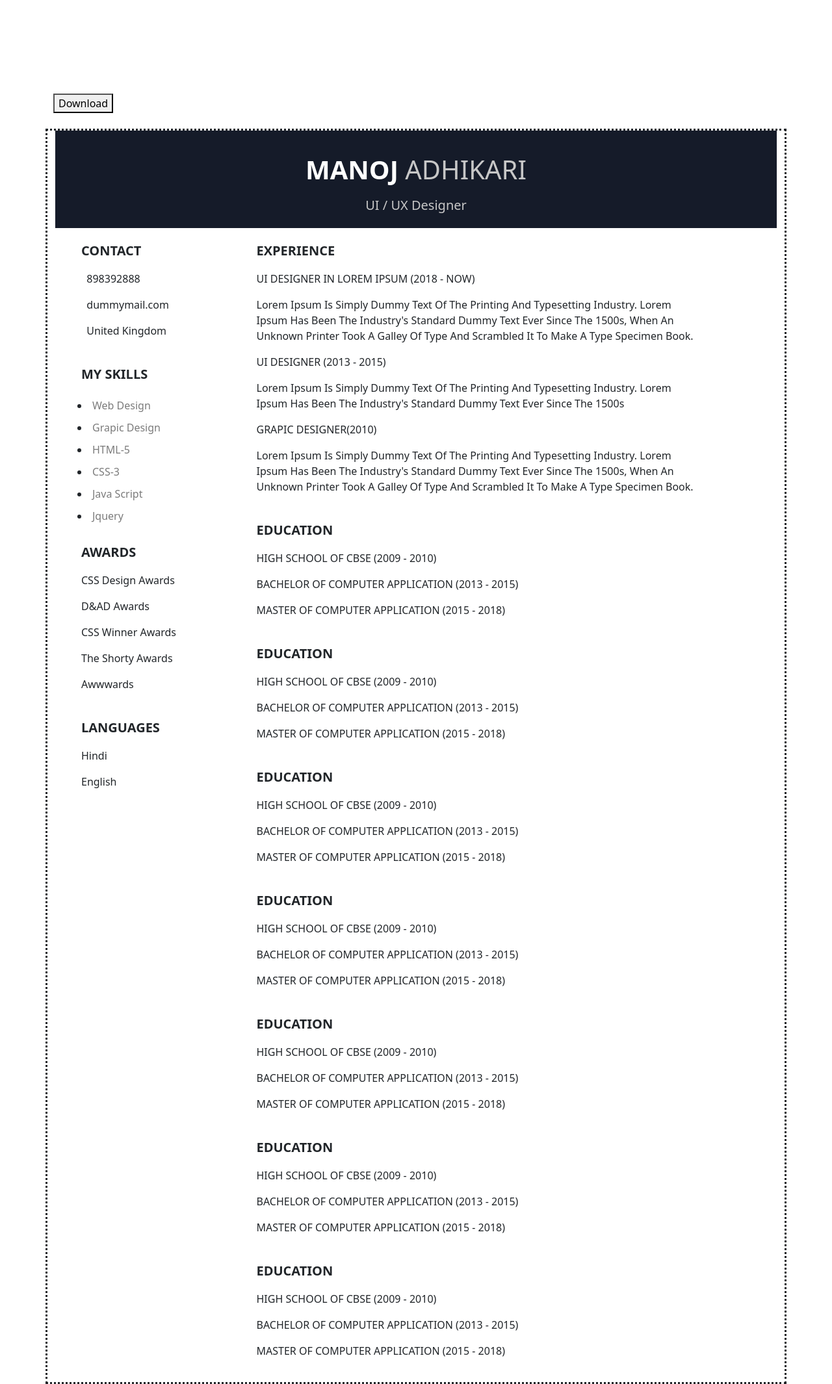
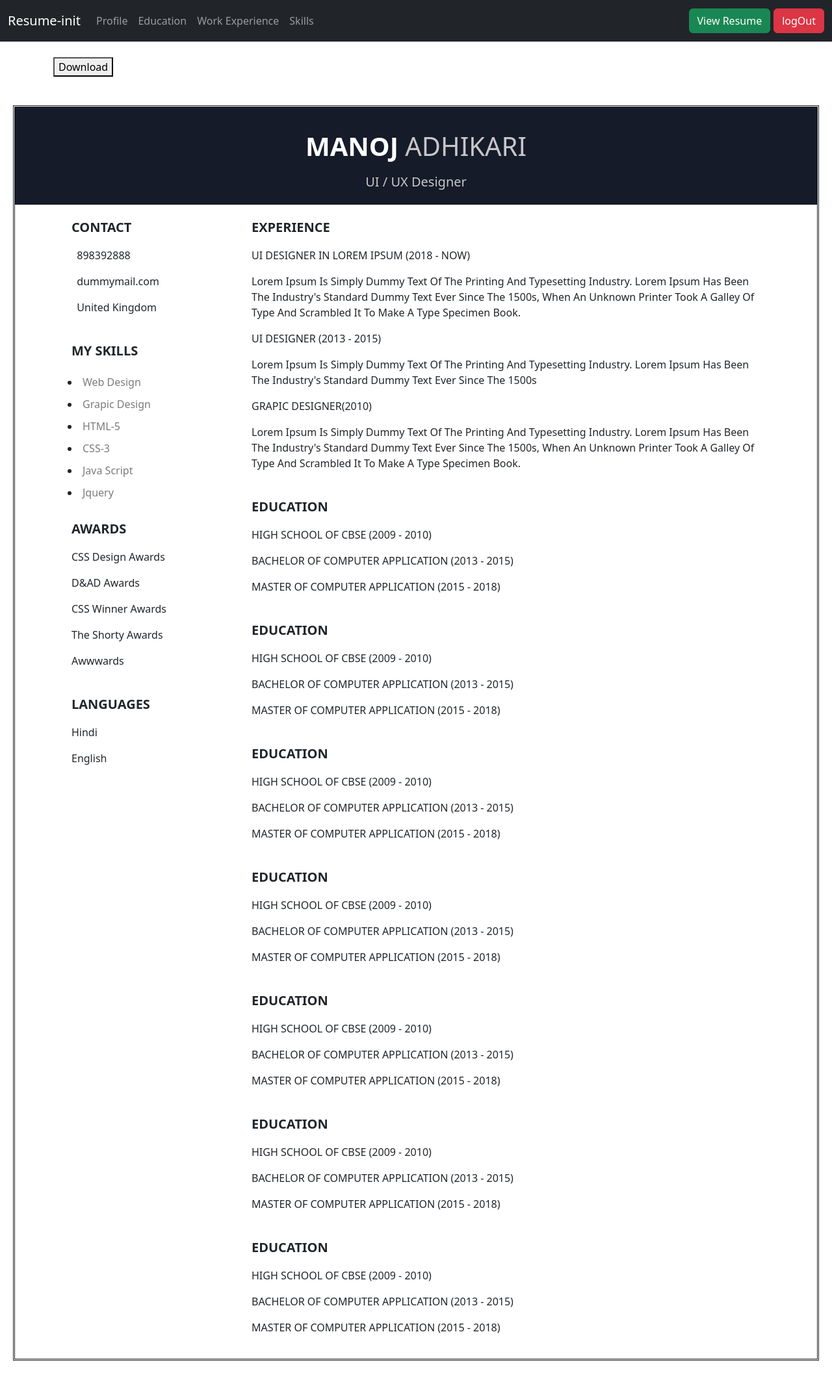
Before and after one commit to Lovish-Aggarwal/RESUME-init, a Flask app: page /resume in a window 1280 px wide. Shown: the whole page at 65% size. After the commit the page ends 2094 px from the top, so only its background shows below. Run offline with Flask 2, Linux system fonts and the light colour scheme; some libraries are stand-ins or nearby versions.

Commit message:
Navlinks Setup + logout Done

```diff
--- a/Templates/nav.html
+++ b/Templates/nav.html
@@ -7,15 +7,40 @@
         <div class="collapse navbar-collapse" id="collapsible">
             <ul class="navbar-nav me-auto">
                 <li class="nav-item">
-                    <a class="nav-link" href="#"> Profile </a>
+                    <a class="nav-link" href="{{ url_for('home') }}"> Profile </a>
                 </li>
                 <li class="nav-item">
                     <a class="nav-link" href="#"> Education </a>
                 </li>
                 <li class="nav-item">
-                    <a class="nav-link" href="#"> Work Experience </a>
+                    <a class="nav-link" href="#"> Work Experience  </a>
+                </li>
+                <li class="nav-item">
+                    <a class="nav-link" href="{{ url_for('skills') }}"> Skills </a>
                 </li>
             </ul>
+            <a href="{{ url_for('resume') }}" class="btn btn-success nav-item" style="margin: 5px"> View Resume</a>
+            <a data-bs-toggle="modal"
+            data-bs-target="#logOut"  class="btn btn-danger nav-item"> logOut</a>
         </div>
     </nav>
 </div>
+
+<!-- The Modal -->
+<div class="modal fade" id="logOut">
+    <div class="modal-dialog">
+        <div class="modal-content">
+            <!-- Modal Header -->
+            <div class="modal-header">
+                <h4 class="modal-title">Confirm LogOut From Resume-init</h4>
+                <button type="button" class="btn-close" data-bs-dismiss="modal"></button>
+            </div>
+            <!-- Modal body -->
+            <div class="modal-body">
+                <form action="{{url_for('logOut')}}" method="post">
+                    <button type="submit" class="btn btn-danger">logOut</button>
+                </form>
+            </div>
+        </div>
+    </div>
+</div>
--- a/Templates/resume.html
+++ b/Templates/resume.html
@@ -19,20 +19,16 @@
 </head>
 
 <body>
-	<br>
-	<br>
-	<br>
-	<br>
-	<br>
+	{% include "nav.html" %}
 	<br>
 
 	<div class="container">
 		<button onclick="generatePDF()">Download</button>
 	</div>
 	<br />
-	<div class="container" id="resume" style="border-style: dotted;">
+	<div id="resume">
 
-		<div class="top-section container-fluid">
+		<div class="top-section container-fluid" style="width: 100%;">
 			<p class="p1">MANOJ <span>ADHIKARI</span></p>
 			<p class="p2">UI / UX Designer</p>
 		</div>
@@ -76,7 +72,7 @@
 					<p >English</p>
 				</div>
 
-				<div class="col-sm-8">
+				<div class="col-sm-9">
 					<div class="content-box">
 						<p class="head">EXPERIENCE</p>
 
--- a/app.py
+++ b/app.py
@@ -105,6 +105,13 @@ def register():
     else:
         return render_template('signup.html')
 
+@app.route('/logout',methods=['GET','POST'])
+def logOut():
+    if request.method == 'POST':
+        session.pop('loggedIn')
+        session.pop('id')
+        session.pop('email')
+        return redirect(url_for('login'))
 
 @app.route('/home')
 def home():
@@ -122,7 +129,7 @@ def skills():
         newSkill=skillsModel(session['id'],skill,rating)
         db.session.add(newSkill)
         db.session.commit()
-        return redirect(url_for('skills',msg="Skill Added"+str(skill)))
+        return redirect(url_for('skills',msg="Skill Added "+str(skill)))
     else:
         msg=request.args
         resp=""
--- a/static/download.js
+++ b/static/download.js
@@ -1,15 +1,15 @@
 function generatePDF(){
 
     var opt = {
-        margin:       1,
-        filename:     'myfile.pdf',
+        margin:       0,
+        filename:     'resume.pdf',
         image:        { type: 'jpeg', quality: 0.98 },
         html2canvas:  { scale: 2, scrollY: 0},
         jsPDF:        { unit: 'in', format: 'letter', orientation: 'portrait' },
-        pagebreak: { mode: 'avoid-all'}
       };
 
     const pdf=document.getElementById('resume');
+
     html2pdf()
     .set(opt)
     .from(pdf)
--- a/static/resume.css
+++ b/static/resume.css
@@ -7,11 +7,9 @@
 
 } */
 
-.main{
-	width: 80%;
-	background-color: rgb(61, 9, 9);
-	box-shadow: 5px 7px 15px 5px #b9b6b6;
-	margin: 20px auto;
+#resume{
+	margin: 20px;
+	border-style: double;
 }
 
 .top-section{
@@ -19,10 +17,7 @@
 	text-align: center;
 	padding: 20px;
 }
-.profile{
-	width: 150px;
-	border-radius: 50%;
-}
+
 .p1{
 	color: white;
 	font-size: 40px;
```
